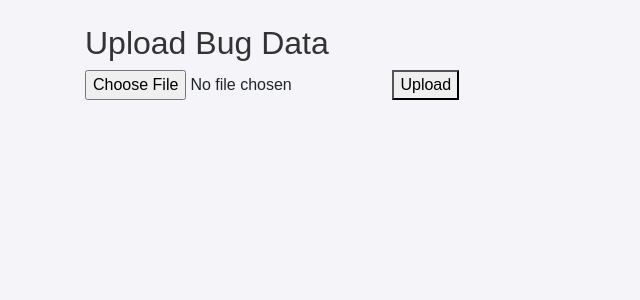
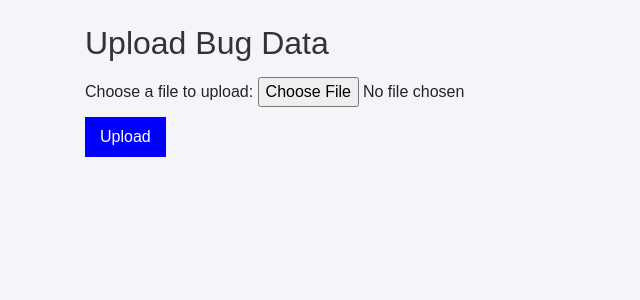
Before and after one commit to teja-techenthusiast/djanjo-projects, a Django app: page /upload-data/ in a window 1280 px wide. Shown: the part 56-356 px from the top of the page, without its empty margins (0-640 px from the left). Run offline with Django 5.2, Linux system fonts and the light colour scheme; some libraries are stand-ins or nearby versions.

Commit message:
Added error and success message handling to upload_data.html with improved styling and user feedback

```diff
--- a/dashboard/templates/dashboard/upload_data.html
+++ b/dashboard/templates/dashboard/upload_data.html
@@ -2,9 +2,29 @@
 
 {% block content %}
 <h2>Upload Bug Data</h2>
-<form method="post" enctype="multipart/form-data">
+
+<!-- Display Error Message -->
+{% if error %}
+<div class="alert alert-danger" style="color: red; border: 1px solid red; padding: 10px; margin-bottom: 15px;">
+    <p>{{ error }}</p>
+</div>
+{% endif %}
+
+<!-- Display Success Message -->
+{% if success %}
+<div class="alert alert-success" style="color: green; border: 1px solid green; padding: 10px; margin-bottom: 15px;">
+    <p>{{ success }}</p>
+</div>
+{% endif %}
+
+<!-- Upload Form -->
+<form method="post" enctype="multipart/form-data" style="margin-top: 15px;">
     {% csrf_token %}
-    <input type="file" name="file">
-    <button type="submit">Upload</button>
+    <label for="file">Choose a file to upload:</label>
+    <input type="file" name="file" id="file" style="margin-bottom: 10px;">
+    <br>
+    <button type="submit" style="background-color: blue; color: white; padding: 8px 15px; border: none; cursor: pointer;">
+        Upload
+    </button>
 </form>
 {% endblock %}
--- a/dashboard/views.py
+++ b/dashboard/views.py
@@ -33,20 +33,39 @@ def bug_list(request):
 
 
 # Upload Data
+# Upload Data
 def upload_data(request):
     if request.method == 'POST' and request.FILES.get('file'):
         file = request.FILES['file']
-        df = pd.read_csv(file)
-        for _, row in df.iterrows():
-            Bug.objects.create(
-                title=row['title'],
-                description=row['description'],
-                priority=row['priority'],
-                status=row['status'],
-                assigned_to=row['assigned_to'],
-                date_reported=datetime.strptime(row['date_reported'], '%Y-%m-%d')
-            )
-        return redirect('bug_list')
+
+        # Validate file type
+        if not file.name.endswith('.csv'):
+            return render(request, 'dashboard/upload_data.html', {
+                'error': 'Invalid file format. Please upload a CSV file.'
+            })
+
+        try:
+            # Attempt to read the CSV file
+            df = pd.read_csv(file)
+            for _, row in df.iterrows():
+                Bug.objects.create(
+                    title=row['title'],
+                    description=row['description'],
+                    priority=row['priority'],
+                    status=row['status'],
+                    assigned_to=row['assigned_to'],
+                    date_reported=datetime.strptime(row['date_reported'], '%Y-%m-%d')
+                )
+            return redirect('bug_list')  # Redirect to bug list on success
+        except UnicodeDecodeError:
+            return render(request, 'dashboard/upload_data.html', {
+                'error': 'File encoding error. Please upload a valid CSV file encoded in UTF-8.'
+            })
+        except Exception as e:
+            return render(request, 'dashboard/upload_data.html', {
+                'error': f'An error occurred while processing the file: {str(e)}'
+            })
+
     return render(request, 'dashboard/upload_data.html')
 
 
```
